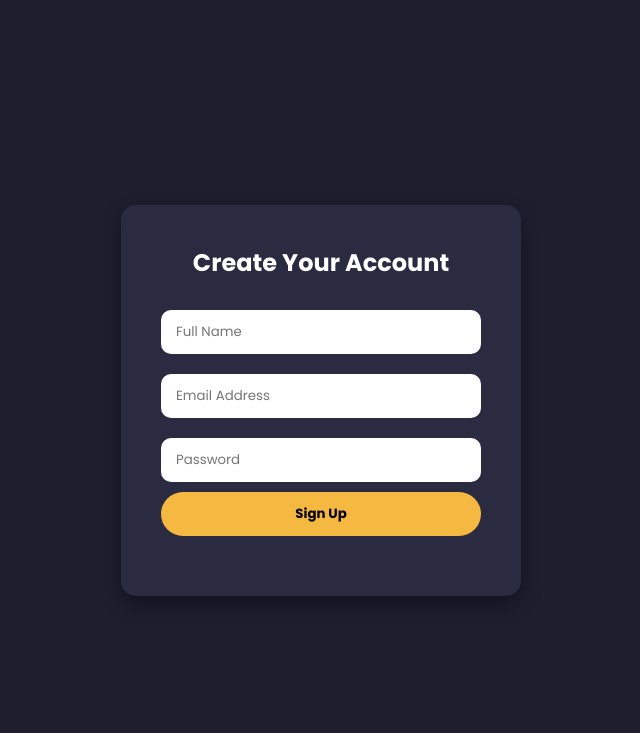
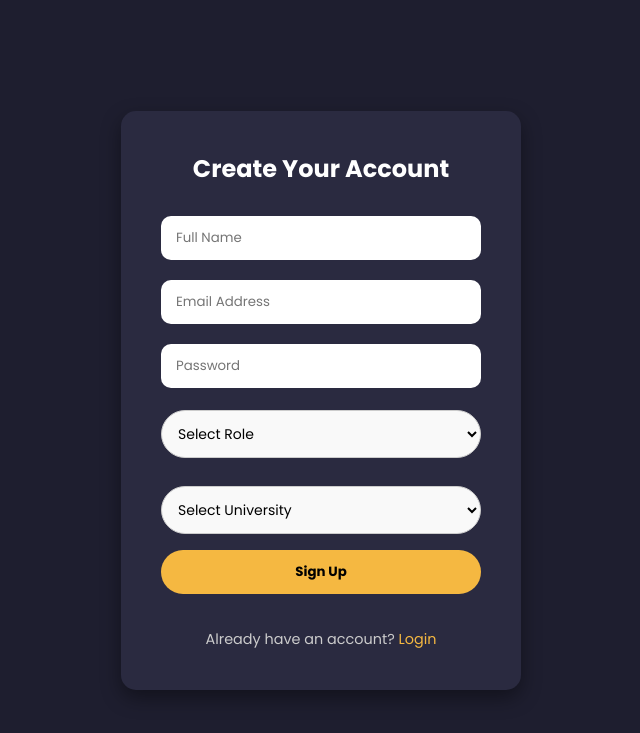
Before and after one commit to phaccies/College-Events, a PHP site: page /pages/register/ in a window 1280 px wide. Shown: the top 733 px of the page, without its empty margins (319-959 px from the left). Run offline with PHP 8.4, Linux system fonts and the light colour scheme.

Commit message:
fixed register and accounted for admin user

```diff
--- a/html/JS/register.js
+++ b/html/JS/register.js
@@ -1,16 +1,53 @@
+
+
+const urlBase = "http://knightsocial.space/php";
+const extension = "php";
+
+
+function toggleUniversityDropdown() {
+  const role = document.getElementById("signupRole").value;
+  const universityWrapper = document.getElementById("signupUniversity");
+  if (role === "super_admin") {
+    universityWrapper.style.display = "none";
+  } else {
+    universityWrapper.style.display = "block";
+  }
+}
+
+
 function doRegister() {
   const name = document.getElementById("signupFullName").value.trim();
   const email = document.getElementById("signupEmail").value.trim();
   const password = document.getElementById("signupPassword").value.trim();
+  const role = document.getElementById("signupRole").value;
   const result = document.getElementById("signupResult");
 
   result.textContent = "";
 
-    if (!name || !email || !password) {
+
+  let university_id;
+
+  if (role === "super_admin") {
+    university_id = 4;
+  } else {
+    const rawValue = document.getElementById("signupUniversity").value;
+    university_id = parseInt(rawValue);
+    if (isNaN(university_id)) {
+      result.textContent = "Please select a university.";
+      return;
+    }
+  }
+
+
+  console.log("the university_id is:" + university_id);
+
+  if (!name || !email || !password || !role) {
     result.textContent = "All fields are required.";
     return;
   }
 
+  console.log("the role is:" + role);
+  console.log("the university_id is:" + university_id);
   if (!/^(?=.*[A-Z])(?=.*\d).+$/.test(password)) {
     result.textContent = "Password must contain at least one uppercase letter and one number.";
     return;
@@ -20,11 +57,11 @@ function doRegister() {
     name,
     email,
     password,
-      role: "student",
-      university_id: 1
+    role,
+    university_id
   });
 
-    fetch("/php/register.php", {
+  fetch(`${urlBase}/register.${extension}`, {
     method: "POST",
     headers: {
       "Content-Type": "application/json"
@@ -36,7 +73,7 @@ function doRegister() {
       if (data.id === -1) {
         result.textContent = "Email already registered.";
       } else if (data.id > 0) {
-          result.textContent = "Registration successful! You can now login.";
+        result.textContent = " Registration successful! You can now login.";
         document.getElementById("loginButtonWrapper").style.display = "block";
       } else {
         result.textContent = "Registration failed. Please try again.";
--- a/html/pages/register/index.html
+++ b/html/pages/register/index.html
@@ -15,15 +15,30 @@
     <input type="email" id="signupEmail" placeholder="Email Address" required />
     <input type="password" id="signupPassword" placeholder="Password" required />
 
+    <!-- Role Dropdown -->
+    <select id="signupRole" required onchange="toggleUniversityDropdown()">
+      <option value="">Select Role</option>
+      <option value="student">Student</option>
+      <option value="admin">Admin</option>
+      <option value="super_admin">Super Admin</option>
+    </select>
+
+    <!-- University Dropdown -->
+    <select id="signupUniversity" required>
+      <option value="">Select University</option>
+      <option value="1">UCF</option>
+      <option value="2">USF</option>
+      <option value="3">UF</option>
+    </select>
+
     <button onclick="doRegister()" class="btn">Sign Up</button>
-
-
     <p id="signupResult"></p>
 
     <div id="loginButtonWrapper" style="display: none;">
       <button onclick="window.location.href='../login/'" class="btn">Login</button>
     </div>
 
+    <p class="login-text">Already have an account? <a href="../login/">Login</a></p>
   </div>
 
   <script src="../../JS/register.js"></script>
--- a/html/pages/register/signup.css
+++ b/html/pages/register/signup.css
@@ -68,3 +68,28 @@
     color: #ccc;
     padding: 10px;
   }
+
+  /* Dropdown styling */
+select {
+  width: 100%;
+  padding: 12px;
+  margin-top: 12px;
+  margin-bottom: 16px;
+  border: 1px solid #ccc;
+  border-radius: 30px;
+  background-color: #f9f9f9;
+  font-family: 'Poppins', sans-serif;
+  font-size: 14px;
+  outline: none;
+  transition: border 0.3s;
+}
+
+select:focus {
+  border-color: #4a90e2;
+  background-color: #fff;
+}
+
+option {
+  font-size: 14px;
+  padding: 10px;
+}
--- a/html/php/register.php
+++ b/html/php/register.php
@@ -18,7 +18,7 @@ $name = trim($inData["name"]);
 $email = trim($inData["email"]);
 $password = trim($inData["password"]);
 $role = isset($inData["role"]) ? trim($inData["role"]) : "student";
-$university_id = isset($inData["university_id"]) ? intval($inData["university_id"]) : 1;
+$university_id = isset($inData["university_id"]) ? intval($inData["university_id"]) : 4;
 
 // Connect to database
 $conn = new mysqli("localhost", "knight_user", "activate!", "knightsocial");
```
Also changed, not shown: 2 other files. Lines whose indentation alone changed are shown as unchanged.
